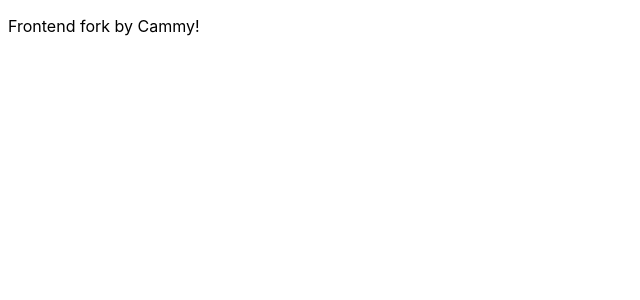
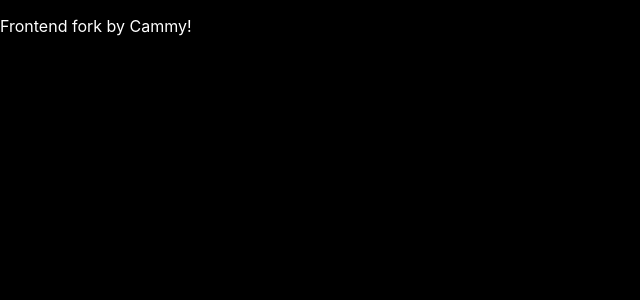
Before and after one commit to CampbellDocherty/me, a React (Vite) app: page / in a window 1280 px wide. Shown: the top 300 px of the page, without its empty margins (0-640 px from the left). Built offline with nearby package versions, Linux system fonts and the light colour scheme.

Commit message:
Body styles

```diff
--- a/index.html
+++ b/index.html
@@ -3,7 +3,7 @@
   <head>
     <meta charset="UTF-8" />
     <meta name="viewport" content="width=device-width, initial-scale=1.0" />
-    <title>Frontend skeleton</title>
+    <title>Campbell Docherty</title>
   </head>
   <body>
     <div id="root"></div>
--- a/src/index.css
+++ b/src/index.css
@@ -1,3 +1,16 @@
 :root {
   font-family: Inter, system-ui, Avenir, Helvetica, Arial, sans-serif;
 }
+
+body {
+  margin: 0;
+  background-color: black;
+  overflow: hidden;
+}
+
+#root {
+  background-color: black;
+  width: 100vw;
+  height: 100vh;
+  color: white;
+}
```
